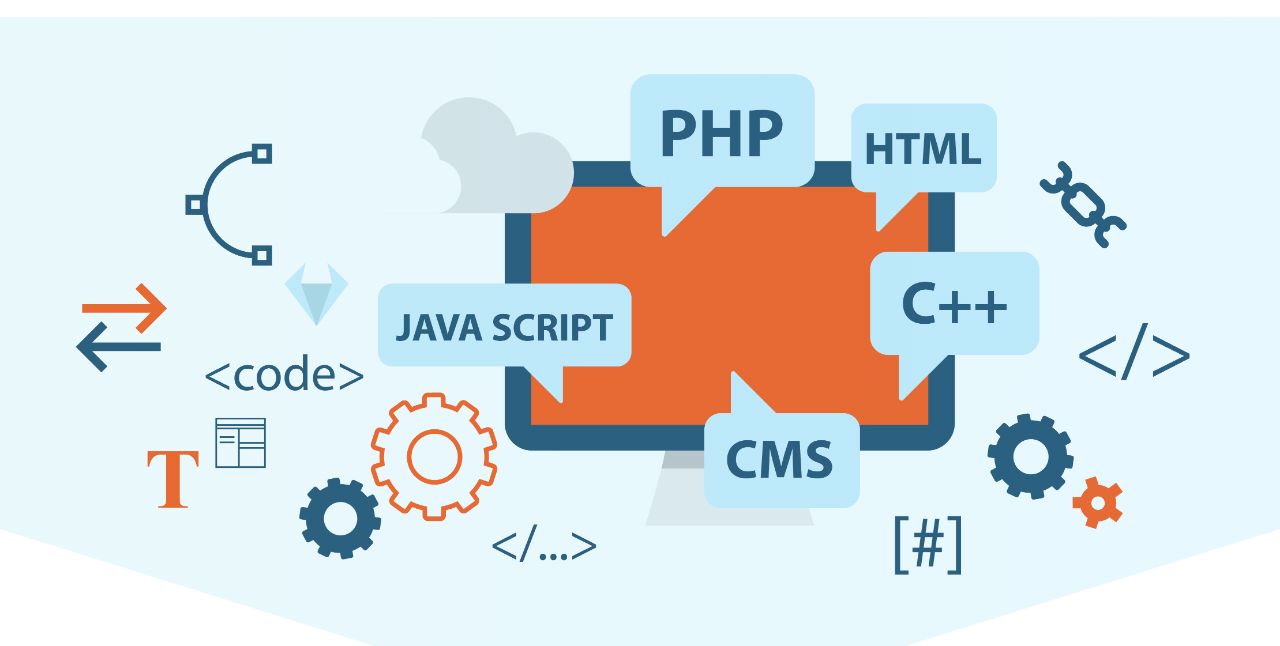
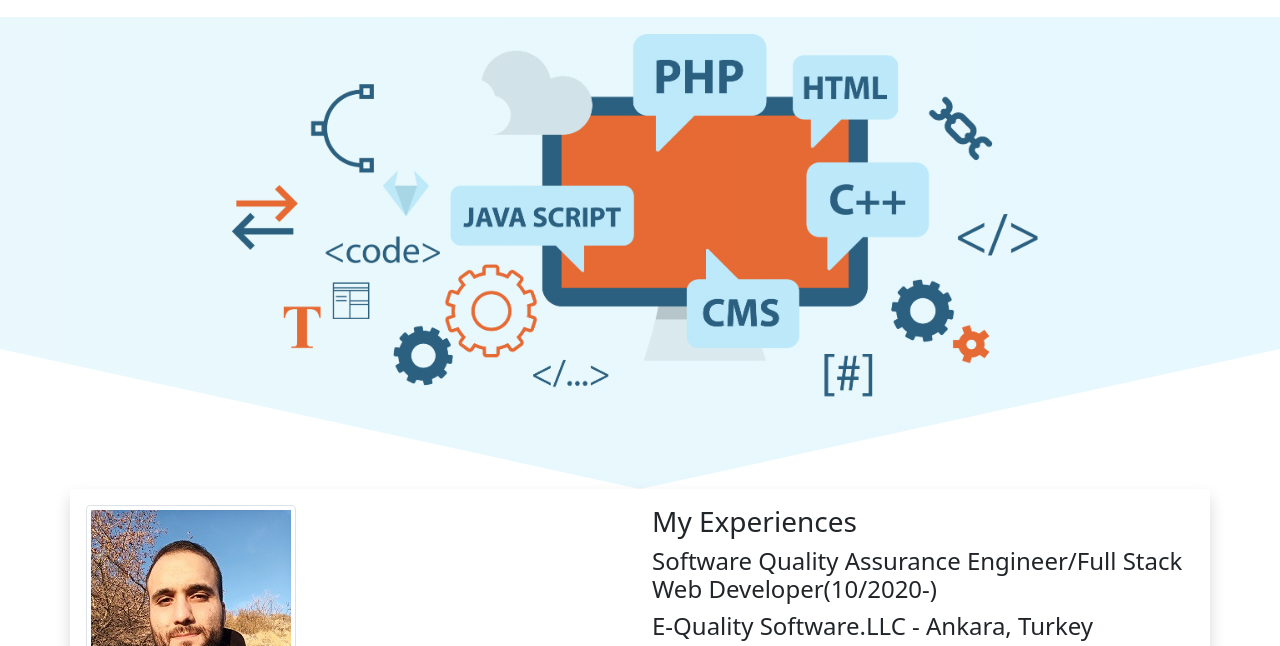
Before and after one commit to cingork/nodejsproject, a website: page views/main.html in a window 1280 px wide. Shown: the part 127-773 px from the top of the page. Drawn offline with nearby package versions, Linux system fonts and the light colour scheme; files that its build step writes are made by us from their sources; files whose address does not match are found by name.

Commit message:
Update main.css

```diff
--- a/public/main.css
+++ b/public/main.css
@@ -17,7 +17,7 @@ body {
 header {
   background-image:linear-gradient(rgba(0,168,255,0.05), rgba(0,168,255,0.05)), url("vector-developer.png");
   background-repeat: no-repeat;
-  height: 800px;
+  height: 70vh;
   background-size: contain;
   background-position-x:center;
   clip-path:polygon(100% 0%, 100% 75%, 50% 100%,0 75%, 0 0);
```
